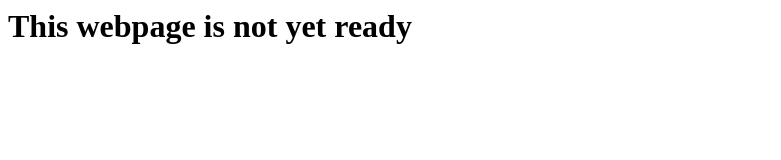
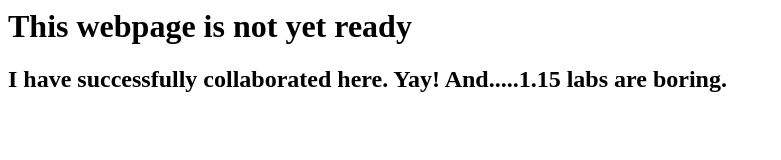
Before and after one commit to Gagandeep22/Gagandeep22.github.io, a plain HTML site: page index.html in a window 1280 px wide. Shown: the whole page, without its empty margins (0-781 px from the left). Drawn offline with Linux system fonts and the light colour scheme.

Commit message:
Update index.html

```diff
--- a/index.html
+++ b/index.html
@@ -4,5 +4,6 @@
   </head>
   <body>
     <h1>This webpage is not yet ready</h1>
+    <h2>I have successfully collaborated here. Yay! And.....1.15 labs are boring.</h2>
   </body>
 </html>
```
